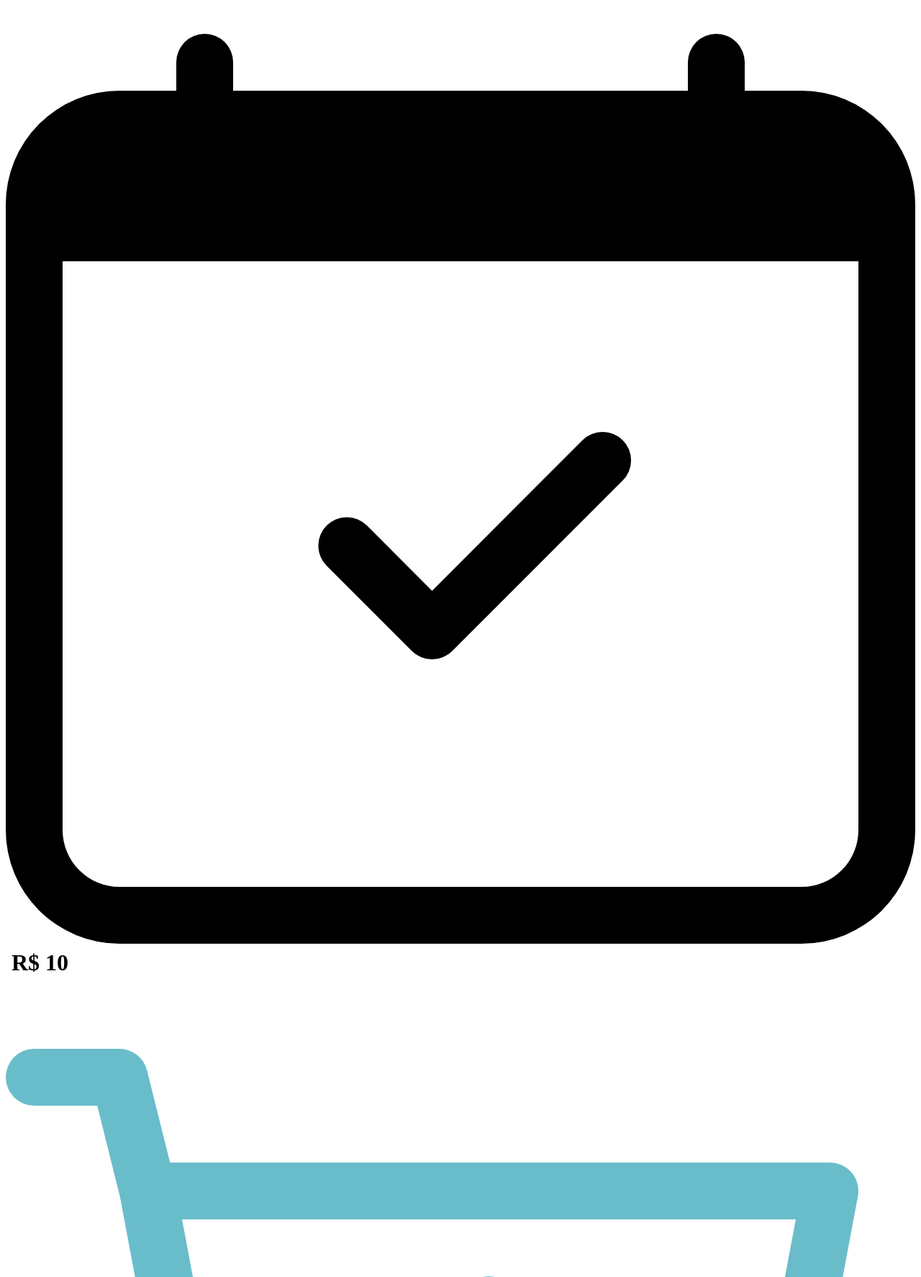
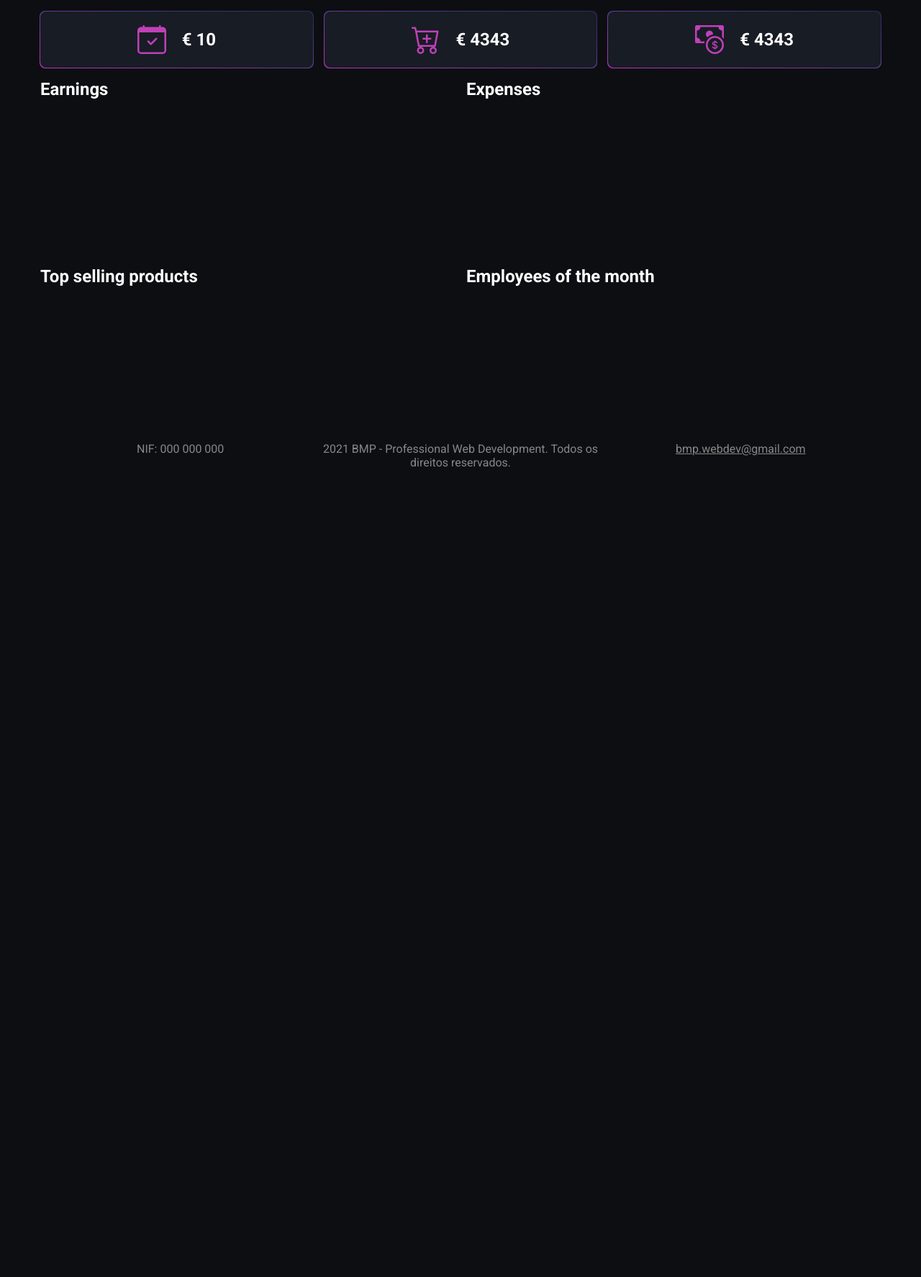
Before and after one commit to BrunoMSPais/django_dashboard_app, a Django app: page / in a window 1280 px wide. Shown: the top 1774 px of the page at 72% size. After the commit the page ends 649 px from the top, so only its background shows below. Run offline with Django 4.2, Linux system fonts and the light colour scheme; a map, chart or similar area stays blank.

Commit message:
innitial stylin

```diff
--- a/dashboard_app/templates/home.html
+++ b/dashboard_app/templates/home.html
@@ -1,121 +1,95 @@
-{% extends 'base.html' %} {% load static %} {%block 'titulo'%}
-Dashboard{%endblock%} {% block 'head' %}
-<link rel="stylesheet" href="{% static 'css/css.css' %}" />
-{% endblock%} {% block 'body' %}
-<div class="container">
-  <br />
-  <div class="row">
-    <div class="col-md informacoes_basicas">
-      <h1>
-        <svg
-          class="icone"
-          xmlns="http://www.w3.org/2000/svg"
-          fill="currentColor"
-          class="bi bi-calendar-check"
-          viewBox="0 0 16 16"
-        >
-          <path
-            d="M10.854 7.146a.5.5 0 0 1 0 .708l-3 3a.5.5 0 0 1-.708 0l-1.5-1.5a.5.5 0 1 1 .708-.708L7.5 9.793l2.646-2.647a.5.5 0 0 1 .708 0z"
-          />
-          <path
-            d="M3.5 0a.5.5 0 0 1 .5.5V1h8V.5a.5.5 0 0 1 1 0V1h1a2 2 0 0 1 2 2v11a2 2 0 0 1-2 2H2a2 2 0 0 1-2-2V3a2 2 0 0 1 2-2h1V.5a.5.5 0 0 1 .5-.5zM1 4v10a1 1 0 0 0 1 1h12a1 1 0 0 0 1-1V4H1z"
-          />
+{% extends 'base.html' %}
+{% load static %}
+
+{% block 'titulo' %}Dashboard{% endblock%}
+
+{% block 'head' %}
+
+<link rel="stylesheet" href="{% static 'css/style.css' %}">
+{% endblock%}
+
+
+{% block 'body' %}
+<div class="container grid gap-1">
+    <div class="grid md-cols-3 gap-1 pt-1">
+
+        <div  class="informacoes_basicas">
+
+            <svg class="icone" xmlns="http://www.w3.org/2000/svg"  fill="currentColor" class="bi bi-calendar-check" viewBox="0 0 16 16">
+                <path d="M10.854 7.146a.5.5 0 0 1 0 .708l-3 3a.5.5 0 0 1-.708 0l-1.5-1.5a.5.5 0 1 1 .708-.708L7.5 9.793l2.646-2.647a.5.5 0 0 1 .708 0z"/>
+                <path d="M3.5 0a.5.5 0 0 1 .5.5V1h8V.5a.5.5 0 0 1 1 0V1h1a2 2 0 0 1 2 2v11a2 2 0 0 1-2 2H2a2 2 0 0 1-2-2V3a2 2 0 0 1 2-2h1V.5a.5.5 0 0 1 .5-.5zM1 4v10a1 1 0 0 0 1 1h12a1 1 0 0 0 1-1V4H1z"/>
             </svg>
-        &nbspR$ <span id="faturamento_total">10</span>
-      </h1>
+            <h2>
+                &nbsp€ <span id="annual-billing">10</span>
+            </h2>
+
         </div>
 
-    <div class="col-md informacoes_basicas">
-      <svg
-        style="color: #69bdcb"
-        class="icone"
-        xmlns="http://www.w3.org/2000/svg"
-        fill="currentColor"
-        class="bi bi-cart-plus"
-        viewBox="0 0 16 16"
-      >
-        <path
-          d="M9 5.5a.5.5 0 0 0-1 0V7H6.5a.5.5 0 0 0 0 1H8v1.5a.5.5 0 0 0 1 0V8h1.5a.5.5 0 0 0 0-1H9V5.5z"
-        />
-        <path
-          d="M.5 1a.5.5 0 0 0 0 1h1.11l.401 1.607 1.498 7.985A.5.5 0 0 0 4 12h1a2 2 0 1 0 0 4 2 2 0 0 0 0-4h7a2 2 0 1 0 0 4 2 2 0 0 0 0-4h1a.5.5 0 0 0 .491-.408l1.5-8A.5.5 0 0 0 14.5 3H2.89l-.405-1.621A.5.5 0 0 0 2 1H.5zm3.915 10L3.102 4h10.796l-1.313 7h-8.17zM6 14a1 1 0 1 1-2 0 1 1 0 0 1 2 0zm7 0a1 1 0 1 1-2 0 1 1 0 0 1 2 0z"
-        />
+        <div class="informacoes_basicas">
+            <svg class="icone" xmlns="http://www.w3.org/2000/svg"  fill="currentColor" class="bi bi-cart-plus" viewBox="0 0 16 16">
+                <path d="M9 5.5a.5.5 0 0 0-1 0V7H6.5a.5.5 0 0 0 0 1H8v1.5a.5.5 0 0 0 1 0V8h1.5a.5.5 0 0 0 0-1H9V5.5z"/>
+                <path d="M.5 1a.5.5 0 0 0 0 1h1.11l.401 1.607 1.498 7.985A.5.5 0 0 0 4 12h1a2 2 0 1 0 0 4 2 2 0 0 0 0-4h7a2 2 0 1 0 0 4 2 2 0 0 0 0-4h1a.5.5 0 0 0 .491-.408l1.5-8A.5.5 0 0 0 14.5 3H2.89l-.405-1.621A.5.5 0 0 0 2 1H.5zm3.915 10L3.102 4h10.796l-1.313 7h-8.17zM6 14a1 1 0 1 1-2 0 1 1 0 0 1 2 0zm7 0a1 1 0 1 1-2 0 1 1 0 0 1 2 0z"/>
             </svg>
-      <h1>&nbspR$ 4343</h1>
+            <h2>&nbsp€ <span id="total-expenses">4343</span></h2>
         </div>
 
-    <div class="col-md informacoes_basicas">
-      <svg
-        class="icone"
-        xmlns="http://www.w3.org/2000/svg"
-        fill="currentColor"
-        class="bi bi-cash-coin"
-        viewBox="0 0 16 16"
-      >
-        <path
-          fill-rule="evenodd"
-          d="M11 15a4 4 0 1 0 0-8 4 4 0 0 0 0 8zm5-4a5 5 0 1 1-10 0 5 5 0 0 1 10 0z"
-        />
-        <path
-          d="M9.438 11.944c.047.596.518 1.06 1.363 1.116v.44h.375v-.443c.875-.061 1.386-.529 1.386-1.207 0-.618-.39-.936-1.09-1.1l-.296-.07v-1.2c.376.043.614.248.671.532h.658c-.047-.575-.54-1.024-1.329-1.073V8.5h-.375v.45c-.747.073-1.255.522-1.255 1.158 0 .562.378.92 1.007 1.066l.248.061v1.272c-.384-.058-.639-.27-.696-.563h-.668zm1.36-1.354c-.369-.085-.569-.26-.569-.522 0-.294.216-.514.572-.578v1.1h-.003zm.432.746c.449.104.655.272.655.569 0 .339-.257.571-.709.614v-1.195l.054.012z"
-        />
-        <path
-          d="M1 0a1 1 0 0 0-1 1v8a1 1 0 0 0 1 1h4.083c.058-.344.145-.678.258-1H3a2 2 0 0 0-2-2V3a2 2 0 0 0 2-2h10a2 2 0 0 0 2 2v3.528c.38.34.717.728 1 1.154V1a1 1 0 0 0-1-1H1z"
-        />
-        <path
-          d="M9.998 5.083 10 5a2 2 0 1 0-3.132 1.65 5.982 5.982 0 0 1 3.13-1.567z"
-        />
+        <div class="informacoes_basicas">
+            <svg  class="icone" xmlns="http://www.w3.org/2000/svg" fill="currentColor" class="bi bi-cash-coin" viewBox="0 0 16 16">
+                <path fill-rule="evenodd" d="M11 15a4 4 0 1 0 0-8 4 4 0 0 0 0 8zm5-4a5 5 0 1 1-10 0 5 5 0 0 1 10 0z"/>
+                <path d="M9.438 11.944c.047.596.518 1.06 1.363 1.116v.44h.375v-.443c.875-.061 1.386-.529 1.386-1.207 0-.618-.39-.936-1.09-1.1l-.296-.07v-1.2c.376.043.614.248.671.532h.658c-.047-.575-.54-1.024-1.329-1.073V8.5h-.375v.45c-.747.073-1.255.522-1.255 1.158 0 .562.378.92 1.007 1.066l.248.061v1.272c-.384-.058-.639-.27-.696-.563h-.668zm1.36-1.354c-.369-.085-.569-.26-.569-.522 0-.294.216-.514.572-.578v1.1h-.003zm.432.746c.449.104.655.272.655.569 0 .339-.257.571-.709.614v-1.195l.054.012z"/>
+                <path d="M1 0a1 1 0 0 0-1 1v8a1 1 0 0 0 1 1h4.083c.058-.344.145-.678.258-1H3a2 2 0 0 0-2-2V3a2 2 0 0 0 2-2h10a2 2 0 0 0 2 2v3.528c.38.34.717.728 1 1.154V1a1 1 0 0 0-1-1H1z"/>
+                <path d="M9.998 5.083 10 5a2 2 0 1 0-3.132 1.65 5.982 5.982 0 0 1 3.13-1.567z"/>
             </svg>
-      <h1>&nbspR$ 4343</h1>
-    </div>
+            <h2>&nbsp€ <span id="total-income">4343</span></h2>
         </div>
 
-  <div class="row">
-    <div class="col-md">
-      <br />
+    </div>
 
-      <h1>Faturamento:</h1>
+
+    <div class="grid md-cols-2 gap-1">
+
+        <div class="grid gap-1">
+            <h2 id="earnings">Earnings</h2>
             <canvas id="faturamento_mensal" width="250" height="200"></canvas>
         </div>
 
-    <div class="col-md">
-      <br />
-      <h1>Despesas:</h1>
+        <div class="grid gap-1">
+            <h2 id="expenses">Expenses</h2>
             <canvas id="despesas_mensal" width="250" height="200"></canvas>
         </div>
+
     </div>
 
-  <div class="row">
-    <div class="col-md">
-      <br />
+    <div class="grid md-cols-2 gap-1">
 
-      <h1>Produtos mais vendidos:</h1>
+        <div class="grid gap-1">
+            <h2 id="top-products">Top selling products</h2>
             <canvas id="produtos_mais_vendidos" width="250" height="200"></canvas>
         </div>
 
-    <div class="col-md">
-      <br />
-      <h1>Funcionários do mês:</h1>
+        <div class="grid gap-1">
+            <h2 id="top-employees">Employees of the month</h2>
             <canvas id="funcionarios_do_mes" width="250" height="200"></canvas>
         </div>
+
+    </div>
+
+
+</div>
+<footer class="container p-1">
+    <div class="grid cols-3">
+        <div class="text-center">
+          NIF: 000 000 000
+        </div>
+
+        <div class="text-center">
+          <span id="year">2021</span> BMP - Professional Web Development. <span id="rights">Todos os direitos reservados</span>.
+        </div>
+
+        <div class="text-center">
+          <a href="mailto:bmp.webdev@gmail.com">bmp.webdev@gmail.com</a>
         </div>
     </div>
-<br />
-<footer class="container">
-  <br />
-  <div class="row">
-    <div style="color: white" class="col-md centralizar">
-      CNPJ: 00.000.000/0000-00
-    </div>
+  </footer>
 
-    <div style="color: white" class="col-md centralizar">
-      2021 Pythonando. Todos os direitos reservados.
-    </div>
-
-    <div style="color: white" class="col-md centralizar">
-      email@email.com.br
-    </div>
-  </div>
-  <br />
-</footer>
 {% endblock %}
--- a/templates/base.html
+++ b/templates/base.html
@@ -1,14 +1,12 @@
-<!doctype html>
+<!DOCTYPE html>
 <html lang="en">
   <head>
     {% block 'head' %}{% endblock %}
-    <meta charset="utf-8">
-    <meta name="viewport" content="width=device-width, initial-scale=1">
+    <meta charset="utf-8" />
+    <meta name="viewport" content="width=device-width, initial-scale=1" />
     <title>{% block 'titulo' %}{% endblock %}</title>
-    <link href="https://cdn.jsdelivr.net/npm/bootstrap@5.3.1/dist/css/bootstrap.min.css" >
   </head>
   <body>
     {% block 'body' %}{% endblock %}
-    <script src="https://cdn.jsdelivr.net/npm/bootstrap@5.3.1/dist/js/bootstrap.bundle.min.js"></script>
   </body>
 </html>
--- a/templates/static/css/style.css
+++ b/templates/static/css/style.css
@@ -1,4 +1,97 @@
+@import url('https://fonts.googleapis.com/css2?family=Roboto:wght@100;300;400;500;700;900&display=swap');
+
+* {
+  margin: 0;
+  padding: 0;
+  box-sizing: border-box;
+}
+
 body {
-    background-color: #0d0e11;
-    color: #fff;
+  min-height: 100vh;
+  background-color: #0d0e11;
+  color: #fff;
+  font-family: 'Roboto', sans-serif;
+  font-size: 16px;
 }
+
+a {
+  color: inherit;
+}
+
+.container {
+  max-width: 1200px;
+  margin: 0 auto;
+  padding: 0 1rem;
+}
+
+.grid {
+  display: grid;
+}
+
+.cols-2 {
+  grid-template-columns: repeat(2, 1fr);
+}
+
+.cols-3 {
+  grid-template-columns: repeat(3, 1fr);
+}
+
+.gap-1 {
+  gap: 1rem;
+}
+
+.pt-1 {
+  padding-top: 1rem;
+}
+
+.text-center {
+  text-align: center;
+}
+
+.informacoes_basicas {
+  position: relative;
+  display: flex;
+  justify-content: center;
+  align-items: center;
+  gap: 1rem;
+  background-color: #181c24;
+  padding-block: 1rem;
+  width: 100%;
+  border: 3px solid transparent;
+  border-radius: .5rem;
+}
+
+.informacoes_basicas::before {
+  content: '';
+  position: absolute;
+  inset: -.25rem;
+  z-index: -1;
+  background-image: linear-gradient(
+    to right top,
+    #bd31c4,
+    #8e3bb0,
+    #643b97,
+    #413579,
+    #282c59
+  );
+  border-radius: inherit;
+}
+
+@media (min-width: 768px) {
+  .md-cols-3 {
+    grid-template-columns: repeat(3, 1fr);
+  }
+
+  .md-cols-2 {
+    grid-template-columns: repeat(2, 1fr);
+  }
+}
+
+.icone {
+  width: 40px;
+  color: #c040b9;
+}
+
+footer {
+  color: rgba(255, 255, 255, 0.5);
+}
```
Lines whose indentation alone changed are shown as unchanged.
